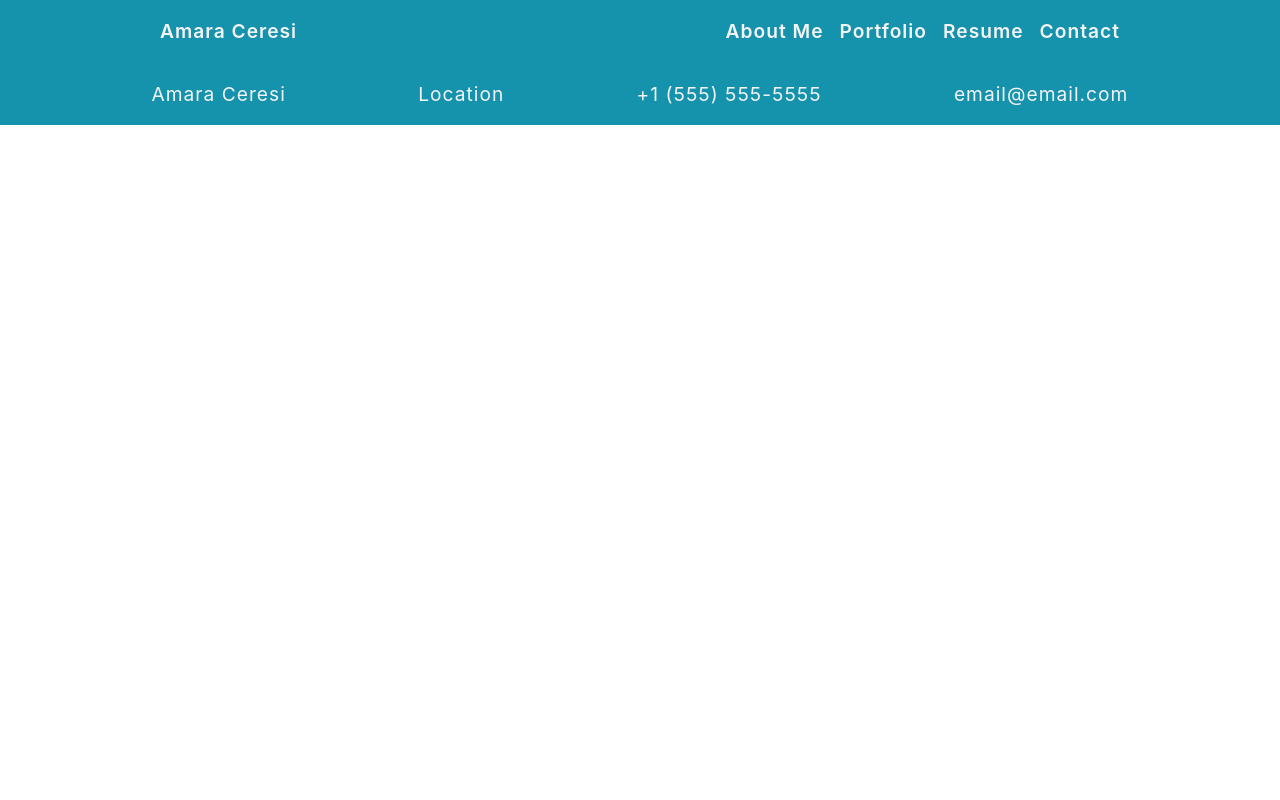
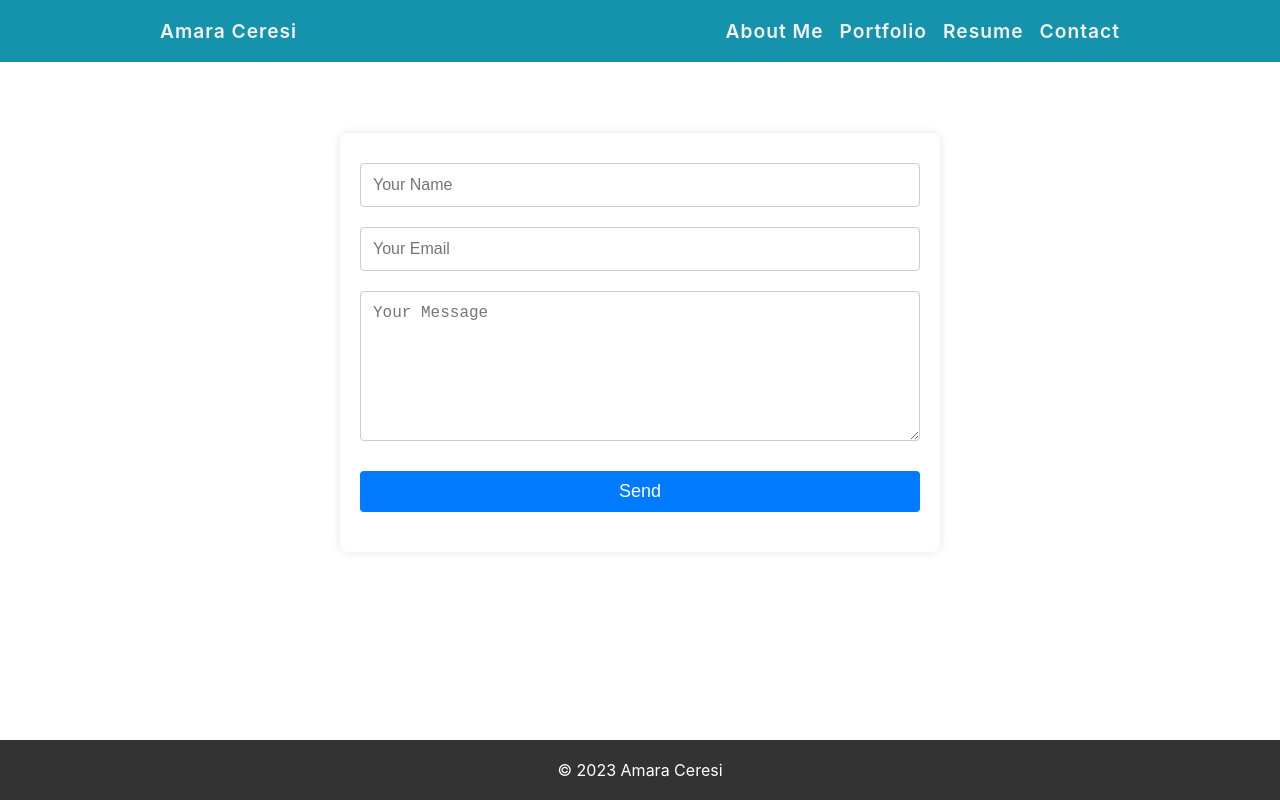
Before and after one commit to amaraceresi/react-portfolio-2, a React (Create React App) app: page /contact in a window 1280 px wide. Built offline with nearby package versions, Linux system fonts and the light colour scheme.

Commit message:
merge conflict

```diff
--- a/src/App.js
+++ b/src/App.js
@@ -29,6 +29,7 @@ import Portfolio from './screens/Portfolio/Portfolio';
 import Resume from './screens/Resume/Resume';
 import Contact from './screens/Contact/Contact';
 import Navbar from './screens/Navbar/Navbar';
+import Footer from './screens/components/Footer/Footer';
 
 import './App.css';
 
@@ -38,12 +39,13 @@ function App() {
       <Router>
         <Navbar />
         <Routes>
-        <Route path="/" element={<AboutMe />} />
+          <Route path="/" element={<AboutMe />} />
           <Route path="/aboutme" element={<AboutMe />} />
           <Route path="/portfolio" element={<Portfolio />} />
           <Route path="/resume" element={<Resume />} />
           <Route path="/contact" element={<Contact />} />
         </Routes>
+        <Footer />
       </Router>
     </div>
   );
--- a/src/screens/AboutMe/AboutMe.jsx
+++ b/src/screens/AboutMe/AboutMe.jsx
@@ -1,5 +1,6 @@
 import "./AboutMe.css";
 import headshot from '../../assets/headshot.png';
+import Footer from '../components/Footer/Footer';
 
 function AboutMe() {
   return (
@@ -11,6 +12,7 @@ function AboutMe() {
         Hello there! My name is Amara Ceresi, and I am currently immersed in the enriching and challenging experience of studying Full Stack Development at Vanderbilt University's Boot Camp. With a strong foundation in front-end and back-end technologies, I'm passionate about using code to create user-friendly and responsive web applications.
         </p>
       </div>
+      <Footer />
     </div>
   )
 }
--- a/src/screens/Contact/Contact.css
+++ b/src/screens/Contact/Contact.css
@@ -1,4 +1,4 @@
-.contact-container {
+/* .contact-container {
   display: flex;
   background-color: var(--main-brand);
   padding: var(--padding);
@@ -6,4 +6,52 @@
   color: var(--light-shades);
   letter-spacing: 1px;
   font-size: 1.2rem;
+} */
+
+
+.form-container {
+  display: flex;
+  justify-content: center;
+  align-items: center;
+  min-height: 70vh;
 }
+
+form {
+  display: flex;
+  flex-direction: column;
+  width: 80%;
+  margin: auto;
+  max-width: 600px;
+  padding: 20px;
+  box-shadow: 0px 0px 10px rgba(0,0,0,0.1);
+  border-radius: 8px;
+  background-color: #fff;
+}
+
+input, textarea {
+  margin: 10px 0;
+  padding: 12px;
+  border-radius: 4px;
+  border: 1px solid #ccc;
+  font-size: 16px;
+  outline: none;
+}
+
+button {
+  margin: 20px 0;
+  padding: 10px;
+  border: none;
+  background-color: #007BFF;
+  color: #fff;
+  font-size: 18px;
+  border-radius: 4px;
+  cursor: pointer;
+}
+
+button:hover {
+  background-color: #0056b3;
+}
+
+textarea {
+  min-height: 150px;
+}
--- a/src/screens/Contact/Contact.jsx
+++ b/src/screens/Contact/Contact.jsx
@@ -1,14 +1,70 @@
+// import "./Contact.css";
+
+// function Contact() {
+//   return (
+//     <div id="contact" className="contact-container">
+//       <p>Amara Ceresi</p>
+//       <p>Location</p>
+//       <p>+1 (555) 555-5555</p>
+//       <p>email@email.com</p>
+//     </div>
+//   )
+// }
+
+// export default Contact
+
 import "./Contact.css";
+import "./Contact.css";
+import React, { useState } from "react";
 
-function Contact() {
+function ContactForm() {
+  const [state, setState] = useState({
+    name: "",
+    email: "",
+    message: "",
+  });
+
+  const sendEmail = (event) => {
+    event.preventDefault();
+    console.log(state);
+  };
+
+  const onInputChange = (event) => {
+    const { name, value } = event.target;
+
+    setState({
+      ...state,
+      [name]: value,
+    });
+  };
+
   return (
-    <div id="contact" className="contact-container">
-      <p>Amara Ceresi</p>
-      <p>Location</p>
-      <p>+1 (555) 555-5555</p>
-      <p>email@email.com</p>
+    <div className="form-container">
+      <form onSubmit={sendEmail}>
+        <input
+          type="text"
+          name="name"
+          placeholder="Your Name"
+          value={state.name}
+          onChange={onInputChange}
+        />
+        <input
+          type="email"
+          name="email"
+          placeholder="Your Email"
+          value={state.email}
+          onChange={onInputChange}
+        />
+        <textarea
+          name="message"
+          placeholder="Your Message"
+          value={state.message}
+          onChange={onInputChange}
+        />
+        <button type="submit">Send</button>
+      </form>
     </div>
-  )
+  );
 }
 
-export default Contact
+export default ContactForm;
--- /dev/null
+++ b/src/screens/components/Footer/Footer.css
@@ -0,0 +1,12 @@
+.footer-container {
+  display: flex;
+  justify-content: center;
+  align-items: center;
+  background-color: #333;
+  color: #fff;
+  padding: 10px 0;
+  position: fixed;
+  bottom: 0;
+  width: 100%;
+  height: 60px;
+}
--- /dev/null
+++ b/src/screens/components/Footer/Footer.jsx
@@ -0,0 +1,12 @@
+import React from "react";
+import "./Footer.css";
+
+function Footer() {
+  return (
+    <footer className="footer-container">
+      <p>© 2023 Amara Ceresi</p>
+    </footer>
+  );
+}
+
+export default Footer;
```
